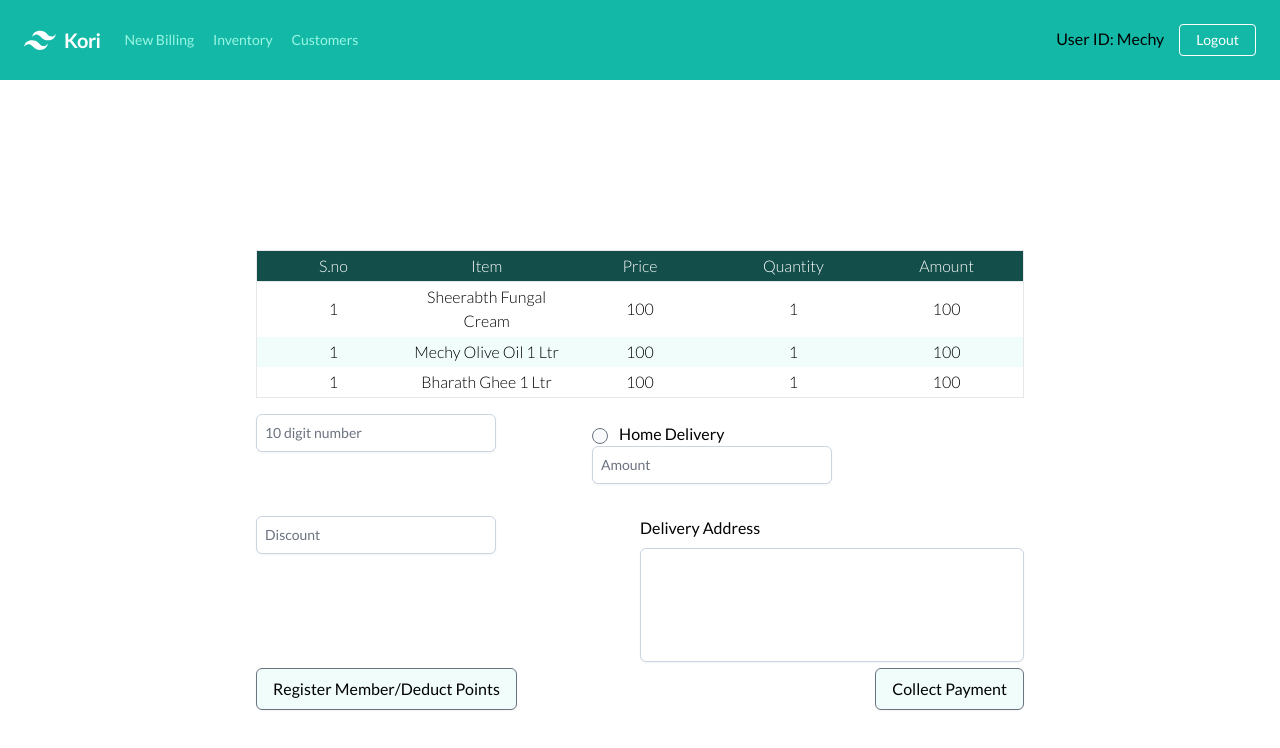
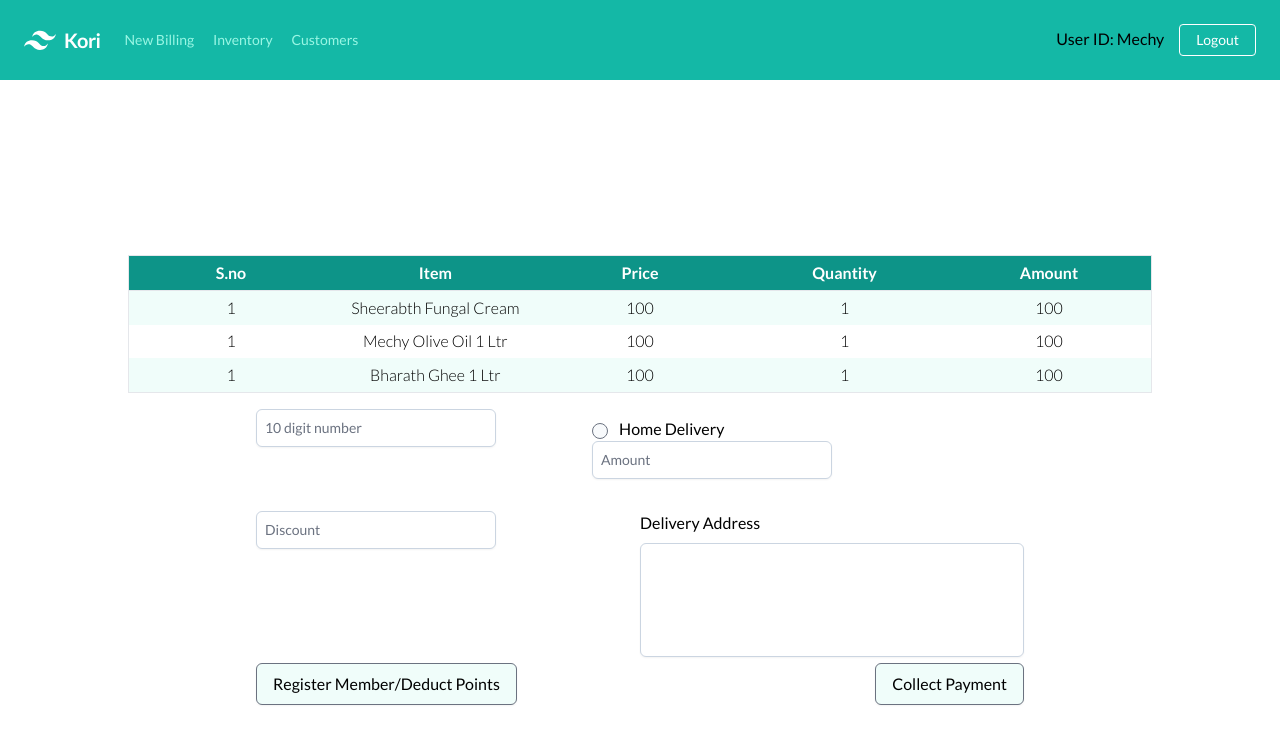
Before and after one commit to madLads-2k19/Kori-Frontend, a SvelteKit app: page /app/billing in a window 1280 px wide. Shown: the top 748 px of the page. Built offline with nearby package versions, Linux system fonts and the light colour scheme.

Commit message:
chg: Customer - API Integrated

```diff
--- a/src/lib/components/Table.svelte
+++ b/src/lib/components/Table.svelte
@@ -5,16 +5,18 @@
 </script>
 
 <table
-	class="font-sans mx-auto table-fixed border-collapse border overflow-auto w-3/5 rounded-sm Lato font-light ..."
+	class="font-sans mx-auto table-fixed border-collapse border overflow-auto w-4/5 rounded-sm font-light ..."
 >
-	<tbody>
-		<tr class="bg-teal-900 text-white border ...">
+	<thead>
+		<tr class="bg-teal-600 text-white border ...">
 			{#each columnNames as columnName}
-				<td>{columnName}</td>
+				<th>{columnName}</th>
 			{/each}
 		</tr>
+	</thead>
+	<tbody>
 		{#each rowValues as row}
-			<tr class="odd:bg-teal-50 hover-bg-stone-100 ...">
+			<tr class="odd:bg-teal-50 hover:bg-teal-100 ...">
 				{#each row as rowValue}
 					<td>{rowValue}</td>
 				{/each}
@@ -24,8 +26,13 @@
 </table>
 
 <style>
+	th {
+		padding: 0.3em;
+		text-align: center;
+	}
+
 	td {
-		padding: 0.2em;
+		padding: 0.3em;
 		text-align: center;
 	}
 </style>
--- a/src/lib/components/TextInput.svelte
+++ b/src/lib/components/TextInput.svelte
@@ -1,3 +1,4 @@
+<svelte:options accessors/>
 <script lang="ts">
 	export let placeholder: string;
 	export let disabled: boolean = false;
--- a/src/routes/app/customer/+page.svelte
+++ b/src/routes/app/customer/+page.svelte
@@ -1,28 +1,90 @@
 <script lang="ts">
+	import { onMount } from 'svelte';
+
 	import Button from '$lib/components/Button.svelte';
 	import Table from '$lib/components/Table.svelte';
 	import TextInput from '$lib/components/TextInput.svelte';
+	import { HttpMethod, defaultHttpRequest  } from '$lib/request';
+	import type { QueryParams } from '$lib/request';
 
-	const columnNames: string[] = ['S.no', 'Mobile Number', 'Customer Name', 'Is Member'];
+	const customerTableColNames: string[] = [
+		'#',
+		'Mobile Number',
+		'Customer Name',
+		'Member',
+		'Preferred Pay Method',
+		'Points',
+		'Email'
+	];
+	const customerTableEntries: (string | number)[][] = [];
 
-	const rowValues: (string | number)[][] = [
-		[1, '12345678', 'S Rithesh', 'Yes'],
-		[2, '12345678', 'Sheerabth', 'No'],
-		[3, '12345678', 'Bharath', 'Yes']
-	];
+	let showAddCustomerPopup: boolean = false;
+	let searchTextField: TextInput;
+
+	interface Customer {
+		email: string;
+		is_member: boolean;
+		membership_points: number;
+		address: string;
+		preferred_payment_method: string;
+		name: string;
+		phone_number: string;
+		org_id: string;
+		id: string;
+	}
+
+	async function loadCustomers() {
+		const orgId: string = '77b5028d-5082-4dab-bdba-3fdc3fa35509';
+		const params: QueryParams = {};
+		if (searchTextField.value) {
+			params['customer_name'] = searchTextField.value;
+		}
+
+		const customers = await defaultHttpRequest<Customer[]>(
+			HttpMethod.GET,
+			`https://kori-backend.azurewebsites.net/customer/v1/org/${orgId}`,
+			undefined,
+			params
+		);
+
+		customerTableEntries.length = 0;
+		for (const cust of customers) {
+			const customerEntry = [
+				customerTableEntries.length + 1,
+				cust.phone_number,
+				cust.name,
+				cust.is_member ? 'Yes' : 'No',
+				cust.preferred_payment_method,
+				cust.membership_points,
+				cust.email
+			];
+			console.log(customerEntry);
+			customerTableEntries.push(customerEntry);
+		}
+		console.log(customerTableEntries);
+	}
+
+	onMount(async () => loadCustomers());
 </script>
 
-<div class=" h-screen flex ...">
+<div class="h-screen flex ...">
 	<div class="my-auto ...">
-		<div class="mx-auto w-3/5 mt-4 mb-2 ...">
+		<div class="mx-auto w-4/5 mt-4 mb-2 ...">
 			<div class="float-left ...">
-				<TextInput label="Search Customer" placeholder="Search Customer By Name" />
+				<TextInput bind:this={searchTextField} placeholder="Search Customers" />
+			</div>
+
+			<div class="float-left ...">
+				<Button buttonText="Search" onClick={loadCustomers} />
 			</div>
 			<div class="float-right ...">
-				<Button buttonText="Add Customer" />
+				<Button
+					buttonText="Add Customer"
+					onClick={() => (showAddCustomerPopup = !showAddCustomerPopup)}
+				/>
 			</div>
 			<div class="clear-both" />
 		</div>
-		<Table {rowValues} {columnNames} />
+		<Table rowValues={customerTableEntries} columnNames={customerTableColNames} />
 	</div>
 </div>
```
